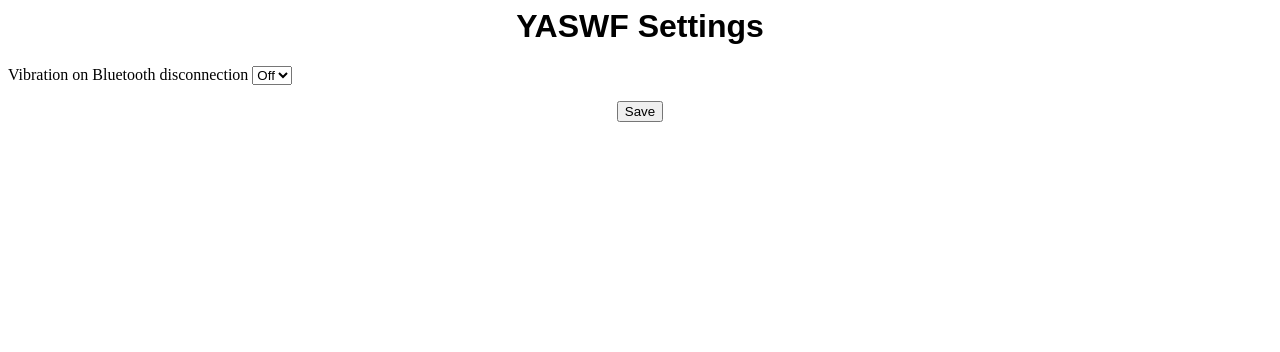
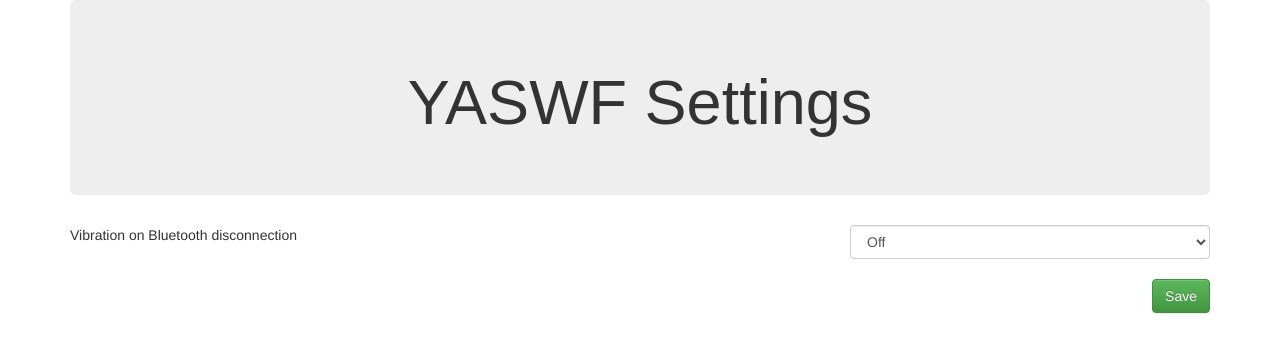
Before and after one commit to aboudou/Pebble_YASWF, a plain HTML site: page html/index.html in a window 1280 px wide. Drawn offline with nearby package versions, Linux system fonts and the light colour scheme.

Commit message:
GUI update

```diff
--- a/html/index.html
+++ b/html/index.html
@@ -1,20 +1,41 @@
 <html>
   <head>
     <title>YASWF</title>
+    <meta name="viewport" content="width=device-width, initial-scale=1">
+    <link rel="stylesheet" href="https://maxcdn.bootstrapcdn.com/bootstrap/3.3.7/css/bootstrap.min.css" integrity="sha384-BVYiiSIFeK1dGmJRAkycuHAHRg32OmUcww7on3RYdg4Va+PmSTsz/K68vbdEjh4u" crossorigin="anonymous">
+    <link rel="stylesheet" href="https://maxcdn.bootstrapcdn.com/bootstrap/3.3.7/css/bootstrap-theme.min.css" integrity="sha384-rHyoN1iRsVXV4nD0JutlnGaslCJuC7uwjduW9SVrLvRYooPp2bWYgmgJQIXwl/Sp" crossorigin="anonymous">
   </head>
 
   <body>
-      <h1 style="font-family: sans-serif; text-align:center;">YASWF Settings</h1>
-      <p>
-        Vibration on Bluetooth disconnection
-        <select id="vibrate_enabled">
-          <option value="off">Off</option>
-          <option value="on">On</option>
-        </select>
-      </p>
-      <p style="text-align: center">
-        <button id="save_button">Save</button>
-      </p>
+    <div class="container">
+      <div class="row">
+        <div class="col-xs-12">
+          <div class="jumbotron">
+            <h1 style="font-family: sans-serif; text-align:center;">YASWF Settings</h1>
+          </div>
+        </div>
+      </div>
+
+      <div class="row">
+        <div class="col-xs-8">
+          Vibration on Bluetooth disconnection
+        </div>
+        <div class="col-xs-4">
+          <select class="form-control" id="vibrate_enabled">
+            <option value="off">Off</option>
+            <option value="on">On</option>
+          </select>
+        </div>
+      </div>
+
+      <div class="row" style="text-align: right">
+        <div class="col-xs-12">
+          &nbsp;
+          <br/>
+          <button class="btn btn-success" type="button" id="save_button">Save</button>
+        </div>
+      </div>
+    </div>
   </body>
 
   <script>
```
